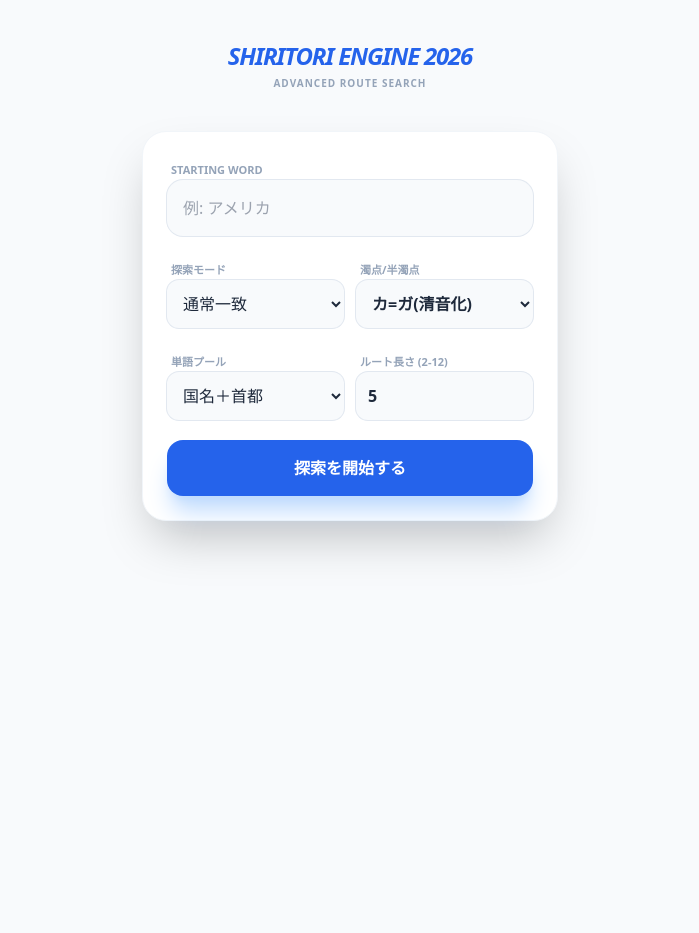
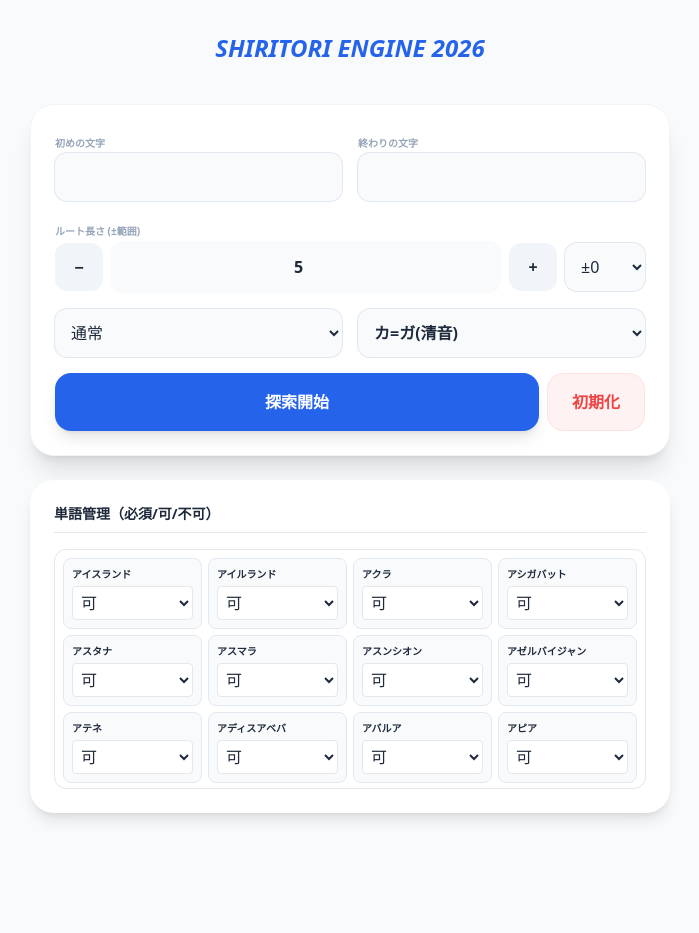
Before and after one commit to xjrstjrwvg-commits/siritori.app, a Flask app: page / in a window 1280 px wide. Shown: the whole page, without its empty margins (290-989 px from the left). Before the commit the page ends 555 px from the top, so only its background shows below. Run offline with Flask 3, Linux system fonts and the light colour scheme; some libraries are stand-ins or nearby versions.

Commit message:
index.html

```diff
--- a/templates/index.html
+++ b/templates/index.html
@@ -7,128 +7,72 @@
     <script src="https://cdn.tailwindcss.com"></script>
     <style>
         input, select, button { font-size: 16px !important; }
-        .spin { border-top-color: transparent; border-radius: 50%; width: 1.2rem; height: 1.2rem; border: 2px solid white; animation: spin 0.6s linear infinite; }
-        @keyframes spin { to { transform: rotate(360deg); } }
+        .word-grid { display: grid; grid-template-columns: repeat(auto-fill, minmax(130px, 1fr)); gap: 6px; }
     </style>
 </head>
-<body class="bg-slate-50 text-slate-800 pb-12">
-    <div class="max-w-md mx-auto p-4 space-y-4">
-        <header class="text-center py-6">
-            <h1 class="text-2xl font-black text-blue-600 tracking-tighter italic">SHIRITORI ENGINE 2026</h1>
-            <p class="text-[10px] text-slate-400 font-bold uppercase tracking-widest mt-1">Advanced Route Search</p>
-        </header>
+<body class="bg-slate-50 pb-20 text-slate-800">
+    <div class="max-w-2xl mx-auto p-4 space-y-6">
+        <header class="text-center py-4"><h1 class="text-2xl font-black text-blue-600 italic">SHIRITORI ENGINE 2026</h1></header>
 
-        <section class="bg-white rounded-3xl shadow-2xl p-6 space-y-5 border border-slate-100">
+        <!-- 設定パネル -->
+        <section class="bg-white rounded-3xl shadow-xl p-6 space-y-4 border border-slate-100">
+            <div class="grid grid-cols-2 gap-4">
+                <div><label class="text-[10px] font-bold text-slate-400 uppercase">初めの文字</label><input type="text" id="startChar" class="w-full p-3 bg-slate-50 rounded-xl ring-1 ring-slate-200 outline-none"></div>
+                <div><label class="text-[10px] font-bold text-slate-400 uppercase">終わりの文字</label><input type="text" id="endChar" class="w-full p-3 bg-slate-50 rounded-xl ring-1 ring-slate-200 outline-none"></div>
+            </div>
             <div>
-                <label class="text-[11px] font-bold text-slate-400 ml-1 uppercase">Starting Word</label>
-                <input type="text" id="startWord" placeholder="例: アメリカ" class="w-full p-4 bg-slate-50 rounded-2xl border-none ring-1 ring-slate-200 focus:ring-2 focus:ring-blue-500 outline-none transition-all">
-            </div>
-
-            <div class="grid grid-cols-2 gap-3">
-                <div>
-                    <label class="text-[11px] font-bold text-slate-400 ml-1">探索モード</label>
-                    <select id="mode" class="w-full p-3 bg-slate-50 rounded-xl ring-1 ring-slate-200 outline-none font-medium">
-                        <option value="normal">通常一致</option>
-                        <option value="shift">ずらし(+1)</option>
-                        <option value="rev_shift">逆ずらし(-1)</option>
-                        <option value="gyoko">牛耕（交互）</option>
-                    </select>
-                </div>
-                <div>
-                    <label class="text-[11px] font-bold text-slate-400 ml-1">濁点/半濁点</label>
-                    <select id="diacritics" class="w-full p-3 bg-slate-50 rounded-xl ring-1 ring-slate-200 outline-none font-bold">
-                        <option value="true">カ=ガ(清音化)</option>
-                        <option value="false">カ≠ガ(厳密)</option>
-                    </select>
+                <label class="text-[10px] font-bold text-slate-400 uppercase">ルート長さ (±範囲)</label>
+                <div class="flex items-center gap-2">
+                    <button onclick="adj(-1)" class="w-12 h-12 bg-slate-100 rounded-xl font-bold text-xl active:bg-slate-200">−</button>
+                    <input type="number" id="baseDepth" value="5" readonly class="flex-grow p-3 bg-slate-50 rounded-xl text-center font-bold text-lg outline-none">
+                    <button onclick="adj(1)" class="w-12 h-12 bg-slate-100 rounded-xl font-bold text-xl active:bg-slate-200">+</button>
+                    <select id="tol" class="w-20 p-3 bg-slate-50 rounded-xl ring-1 ring-slate-200 text-sm"><option value="0">±0</option><option value="1">±1</option><option value="2">±2</option></select>
                 </div>
             </div>
-
-            <div class="grid grid-cols-2 gap-3">
-                <div>
-                    <label class="text-[11px] font-bold text-slate-400 ml-1">単語プール</label>
-                    <select id="category" class="w-full p-3 bg-slate-50 rounded-xl ring-1 ring-slate-200 outline-none">
-                        <option value="both">国名＋首都</option>
-                        <option value="country">国名のみ</option>
-                        <option value="capital">首都のみ</option>
-                    </select>
-                </div>
-                <div>
-                    <label class="text-[11px] font-bold text-slate-400 ml-1">ルート長さ (2-12)</label>
-                    <input type="number" id="maxDepth" value="5" min="2" max="12" class="w-full p-3 bg-slate-50 rounded-xl ring-1 ring-slate-200 outline-none font-bold">
-                </div>
+            <div class="grid grid-cols-2 gap-4">
+                <select id="mode" class="p-3 bg-slate-50 rounded-xl ring-1 ring-slate-200 outline-none font-medium"><option value="normal">通常</option><option value="shift">ずらし</option><option value="rev_shift">逆ずらし</option><option value="gyoko">牛耕</option></select>
+                <select id="dia" class="p-3 bg-slate-50 rounded-xl ring-1 ring-slate-200 outline-none font-bold"><option value="true">カ=ガ(清音)</option><option value="false">厳密一致</option></select>
             </div>
-
-            <button onclick="search()" id="searchBtn" class="flex justify-center items-center gap-2 w-full py-4 bg-blue-600 text-white rounded-2xl font-bold shadow-xl shadow-blue-200 hover:bg-blue-700 active:scale-95 transition-all">
-                <span>探索を開始する</span>
-            </button>
+            <div class="flex gap-2">
+                <button onclick="search()" id="sBtn" class="flex-grow py-4 bg-blue-600 text-white rounded-2xl font-bold shadow-lg active:scale-95 transition-all">探索開始</button>
+                <button onclick="resetAll()" class="px-6 py-4 bg-red-50 text-red-500 rounded-2xl font-bold border border-red-100 active:scale-95 transition-all">初期化</button>
+            </div>
         </section>
 
-        <div id="status" class="text-center text-xs font-bold text-slate-400 px-4"></div>
-        <div id="results" class="space-y-3"></div>
+        <!-- 単語リスト -->
+        <section class="bg-white rounded-3xl shadow-lg p-6 space-y-4">
+            <h2 class="text-sm font-bold border-b pb-2">単語管理（必須/可/不可）</h2>
+            <div class="word-grid max-h-60 overflow-y-auto p-2 border rounded-xl">
+                {% for word in words %}
+                <div class="flex flex-col bg-slate-50 p-2 rounded-lg border border-slate-200">
+                    <span class="text-[10px] font-bold truncate mb-1">{{ word }}</span>
+                    <select class="w-status text-[10px] p-1 rounded border bg-white" data-word="{{ word }}"><option value="available">可</option><option value="must">必須</option><option value="disable">不可</option></select>
+                </div>
+                {% endfor %}
+            </div>
+        </section>
+        <div id="st" class="text-center text-xs font-bold text-slate-400"></div>
+        <div id="res" class="space-y-2"></div>
     </div>
 
     <script>
-        // iPhoneでの入力を考慮した自動カタカナ変換
-        document.getElementById('startWord').addEventListener('input', e => {
-            e.target.value = e.target.value.replace(/[ぁ-ん]/g, s => String.fromCharCode(s.charCodeAt(0) + 0x60));
-        });
-
+        function adj(v){let d=document.getElementById('baseDepth'); let n=parseInt(d.value)+v; if(n>=2&&n<=12)d.value=n;}
+        function resetAll(){ if(!confirm('すべての設定を初期化しますか？'))return; location.reload(); }
         async function search() {
-            const btn = document.getElementById('searchBtn');
-            const resArea = document.getElementById('results');
-            const status = document.getElementById('status');
-
-            btn.disabled = true;
-            btn.innerHTML = '<div class="spin"></div><span>計算中...</span>';
-            resArea.innerHTML = '';
-            status.innerText = '390単語から最大10,000ルートを計算しています...';
-
-            const payload = {
-                start_word: document.getElementById('startWord').value,
-                category: document.getElementById('category').value,
-                mode: document.getElementById('mode').value,
-                ignore_diacritics: document.getElementById('diacritics').value === 'true',
-                max_depth: document.getElementById('maxDepth').value
-            };
-
+            const btn=document.getElementById('sBtn'); const res=document.getElementById('res'); const st=document.getElementById('st');
+            const wordS={}; document.querySelectorAll('.w-status').forEach(s=>{if(s.value!=='available')wordS[s.dataset.word]=s.value;});
+            btn.disabled=true; st.innerText='計算中...'; res.innerHTML='';
+            const pay={ start_char:document.getElementById('startChar').value, end_char:document.getElementById('endChar').value, base_depth:document.getElementById('baseDepth').value, tolerance:document.getElementById('tol').value, mode:document.getElementById('mode').value, word_settings:wordS, ignore_diacritics:document.getElementById('dia').value==='true' };
             try {
-                const response = await fetch('/search', {
-                    method: 'POST',
-                    headers: {'Content-Type': 'application/json'},
-                    body: JSON.stringify(payload)
+                const r=await fetch('/search',{method:'POST',headers:{'Content-Type':'application/json'},body:JSON.stringify(pay)});
+                const d=await r.json(); st.innerText=`${d.results.length}件発見`;
+                d.results.slice(0,500).forEach((rt,i)=>{
+                    const s=rt.join(' → '); const v=document.createElement('div');
+                    v.className='bg-white p-4 rounded-2xl shadow border border-slate-100 animate-in fade-in duration-300';
+                    v.innerHTML=`<div class="flex justify-between items-center mb-1"><span class="text-[10px] text-slate-300">#${i+1}</span><button onclick="navigator.clipboard.writeText('${s}');alert('コピーしました')" class="text-[9px] bg-slate-50 px-2 py-1 rounded">COPY</button></div><div class="text-xs font-bold">${s}</div>`;
+                    res.appendChild(v);
                 });
-                const data = await response.json();
-                status.innerText = `${data.results.length.toLocaleString()}件のルートを抽出しました`;
-
-                data.results.slice(0, 500).forEach((route, i) => {
-                    const routeStr = route.join(' → ');
-                    const div = document.createElement('div');
-                    div.className = 'bg-white p-5 rounded-2xl shadow-sm border border-slate-100 animate-in fade-in slide-in-from-bottom-2 duration-300';
-                    div.innerHTML = `
-                        <div class="flex justify-between items-center mb-2">
-                            <span class="text-[10px] text-slate-300 font-bold uppercase tracking-widest">Route #${i+1}</span>
-                            <button onclick="copy('${routeStr}')" class="text-[10px] font-bold text-blue-500 bg-blue-50 px-3 py-1 rounded-lg hover:bg-blue-600 hover:text-white transition-colors">COPY</button>
-                        </div>
-                        <div class="text-sm font-bold text-slate-700 leading-relaxed">${routeStr}</div>
-                    `;
-                    resArea.appendChild(div);
-                });
-                if(data.results.length > 500) status.innerText += ' (表示は500件まで制限中)';
-            } catch (e) {
-                status.innerText = '探索中にエラーが発生しました';
-            } finally {
-                btn.disabled = false;
-                btn.innerHTML = '<span>探索を開始する</span>';
-            }
-        }
-
-        function copy(text) {
-            navigator.clipboard.writeText(text);
-            const notice = document.createElement('div');
-            notice.className = 'fixed bottom-4 left-1/2 -translate-x-1/2 bg-slate-800 text-white text-xs px-4 py-2 rounded-full shadow-lg z-50';
-            notice.innerText = 'ルートをクリップボードにコピーしました';
-            document.body.appendChild(notice);
-            setTimeout(() => notice.remove(), 2000);
+            } catch(e){st.innerText='エラー発生';} finally{btn.disabled=false;}
         }
     </script>
 </body>
```
